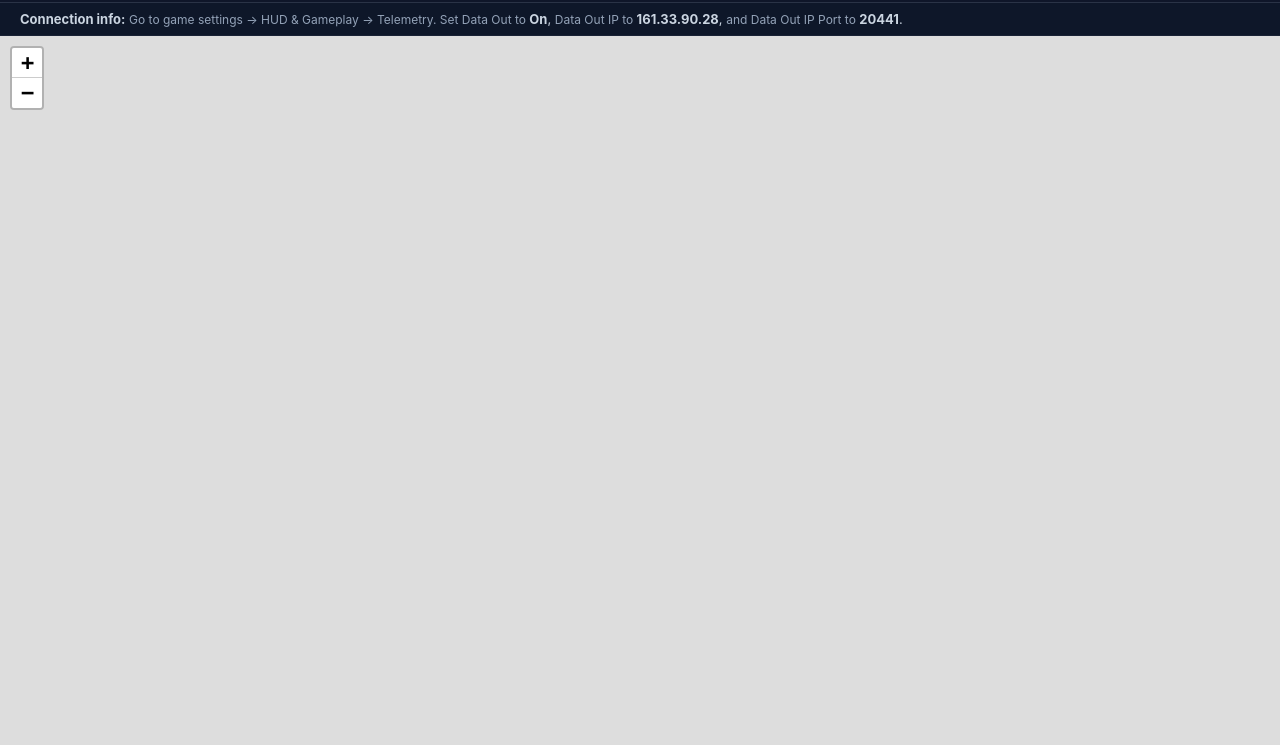
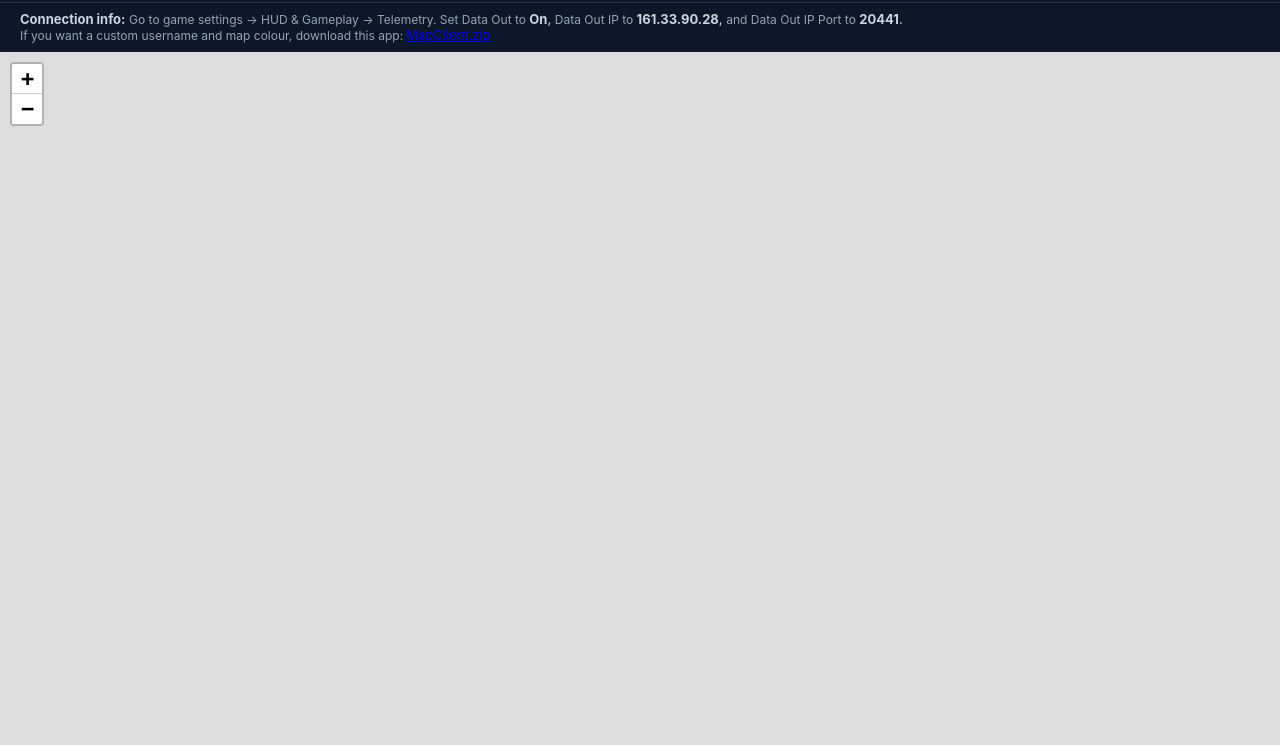
Before and after one commit to ReactiveSlime/Forza-6-Community-Map, a website with bundled scripts: page src/index.html in a window 1280 px wide. Shown: the part 55-800 px from the top of the page. Built offline with nearby package versions, Linux system fonts and the light colour scheme; no server answers; files whose address does not match are found by name.

Commit message:
Add MapClient link to telemetry instructions
Update src/index.html to include a line break and a download link for MapClient.zip (http://cdn.reactivesli.me/programs/forza/MapClient.zip) in the Forza telemetry setup instructions so users can obtain the app for custom username and map colour.

```diff
--- a/src/index.html
+++ b/src/index.html
@@ -214,6 +214,8 @@
       <span class="muted">Go to game settings → HUD & Gameplay → Telemetry. Set Data Out to </span><strong>On</strong>,
       <span class="muted">Data Out IP to </span><strong>161.33.90.28</strong>,
       <span class="muted">and Data Out IP Port to </span><strong>20441</strong>.
+      <br />
+      <span class="muted">If you want a custom username and map colour, download this app: </span><a href="http://cdn.reactivesli.me/programs/forza/MapClient.zip" target="_blank" rel="noopener noreferrer">MapClient.zip</a>
     </div>
 
     <div id="mapCanvas" aria-label="Forza live map"></div>
```
